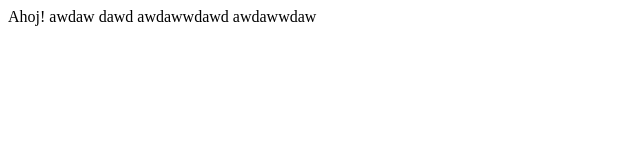
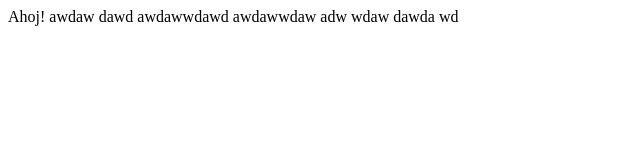
Before and after one commit to HTML-a-CSS-2/projekt-portfolio-petrcoding, a plain HTML site: page index.html in a window 1280 px wide. Shown: the whole page, without its empty margins (0-640 px from the left). Drawn offline with Linux system fonts and the light colour scheme.

Commit message:
new branch

```diff
--- a/index.html
+++ b/index.html
@@ -12,5 +12,9 @@
     dawd
     awdawwdawd
     awdawwdaw
+    adw
+    wdaw
+    dawda
+    wd
 </body>
 </html>
```
